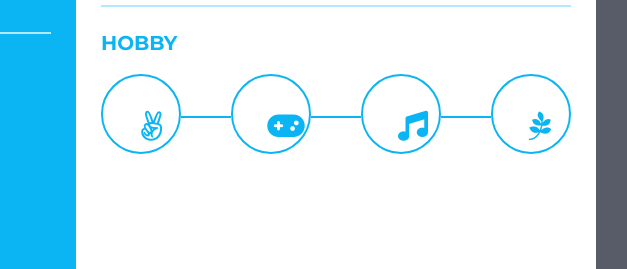
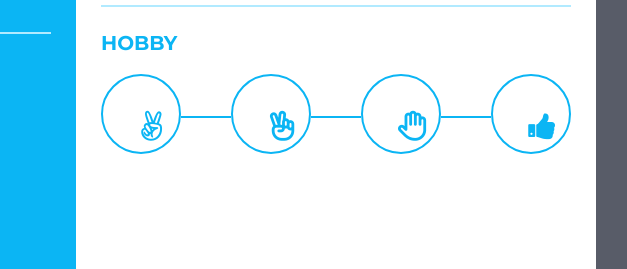
Before and after one commit to yurou1008/Omelette-world, a plain HTML site: page index.html in a window 1280 px wide. Shown: the part 859-1128 px from the top of the page, 444-1071 px from the left. Drawn offline with Linux system fonts and the light colour scheme.

Commit message:
Update index.html

```diff
--- a/index.html
+++ b/index.html
@@ -215,9 +215,9 @@
          </div>
        <ul>
          <li><i class="	fa fa-angellist"></i></li>
-         <li><i class="fas fa-gamepad"></i></li>
-         <li><i class="fas fa-music"></i></li>
-         <li><i class="fab fa-pagelines"></i></li>
+         <li><i class="fa fa-hand-peace-o"></i></li>
+         <li><i class="fa fa-hand-stop-o"></i></li>
+         <li><i class="fa fa-thumbs-up"></i></li>
       </ul>
     </div>
   </div>
```
